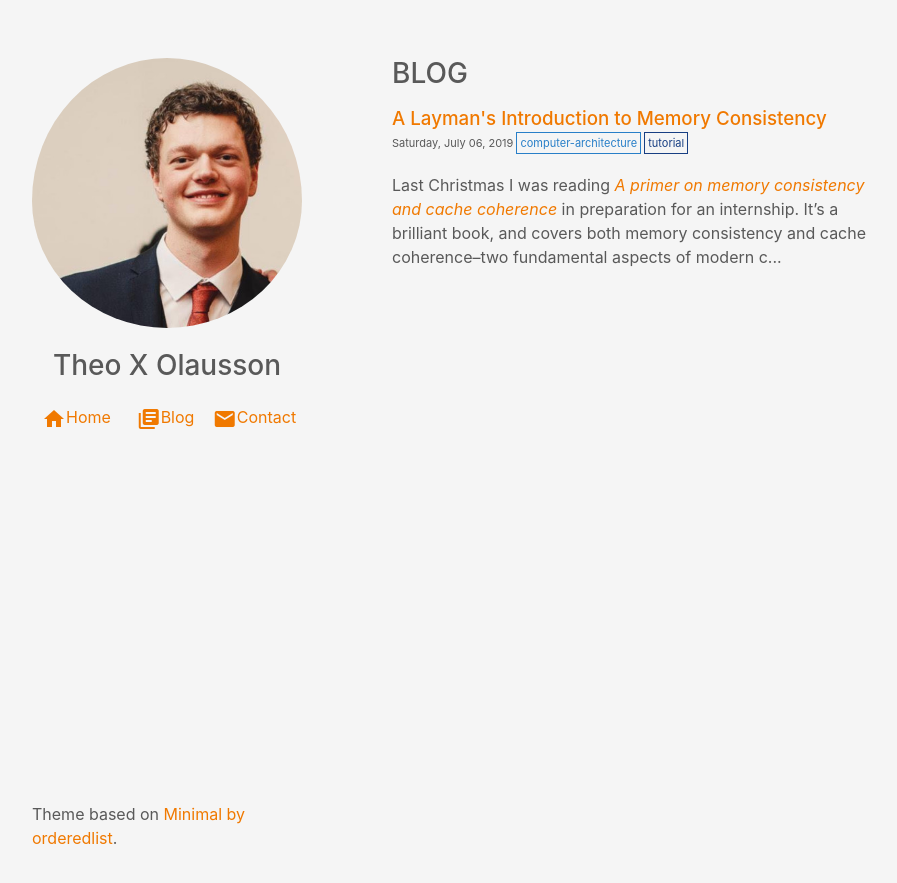
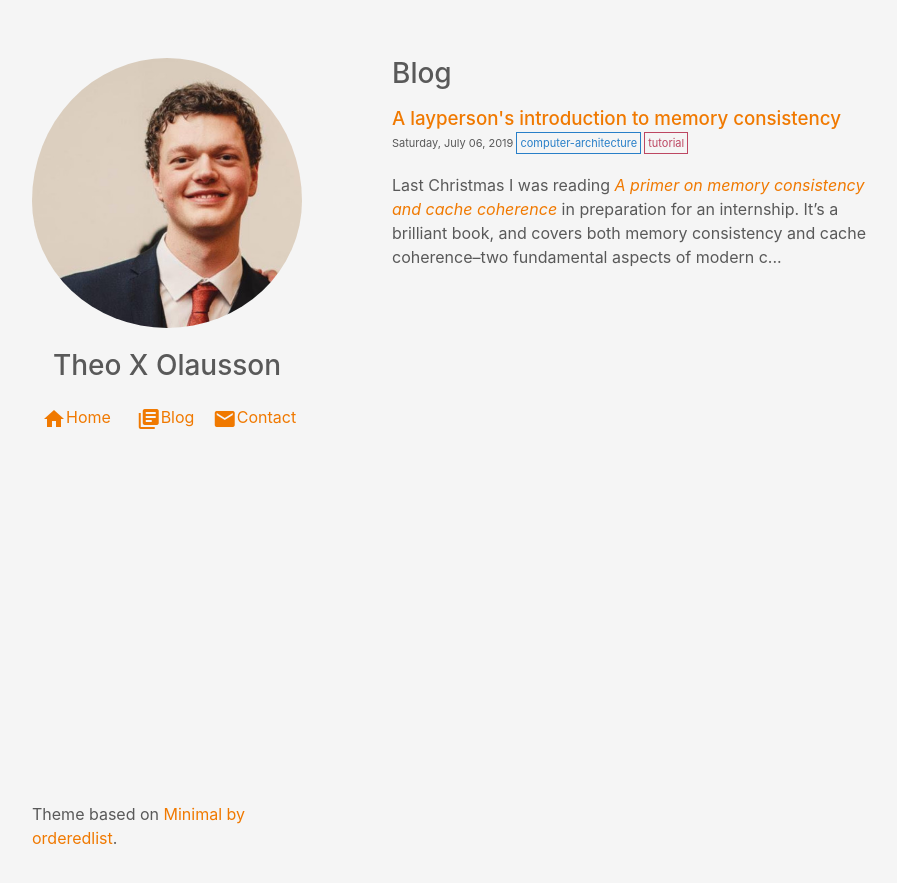
Before and after one commit to theoxo/theoxo.github.io, a Jekyll site: the page built from blog.md, in a window 1280 px wide. Shown: the top 883 px of the page, without its empty margins (178-1075 px from the left). Built offline with Jekyll 4.4.1, drawn with Linux system fonts in a browser that asks for light colours.

Commit message:
improvement: slight style touch-up

```diff
--- a/_layouts/default.html
+++ b/_layouts/default.html
@@ -18,7 +18,7 @@
         </ul>
       </header>
       <section>
-      <h1> {{ page.subtitle | upcase }} </h1>
+      <h1> {{ page.subtitle | capitalize }} </h1>
       {{ content }}
       </section>
       <footer>
--- a/_posts/2019-07-06-a-laymans-introduction-to-memory-consistency.md
+++ b/_posts/2019-07-06-a-laymans-introduction-to-memory-consistency.md
@@ -1,7 +1,7 @@
 ---
 layout: default
 title: Theo Olausson
-subtitle: A Layman's Introduction to Memory Consistency
+subtitle: A layperson's introduction to memory consistency
 topics: [computer-architecture, tutorial]
 ---
 <p>
--- a/assets/main.css
+++ b/assets/main.css
@@ -51,16 +51,39 @@
   background-color: #287FC8;
 }
 
-.tutorial {
+.artificial-intelligence {
   color: #183F83;
   padding: 3px;
   border: 1px solid #183F83;
 }
 
-.tutorial:hover {
+.artificial-intelligence:hover {
   color: #F0F0F0;
   background-color: #183F83;
 }
+
+.tutorial {
+  color: #bd4762;
+  padding: 3px;
+  border: 1px solid #bd4762;
+}
+
+.tutorial:hover {
+  color: #F0F0F0;
+  background-color: #bd4762;
+}
+
+.misc {
+  color: #d88a91;
+  padding: 3px;
+  border: 1px solid #d88a91;
+}
+
+.misc:hover {
+  color: #F0F0F0;
+  background-color: #d88a91;
+}
+
 
 .wrapper {
   width:860px;
```
